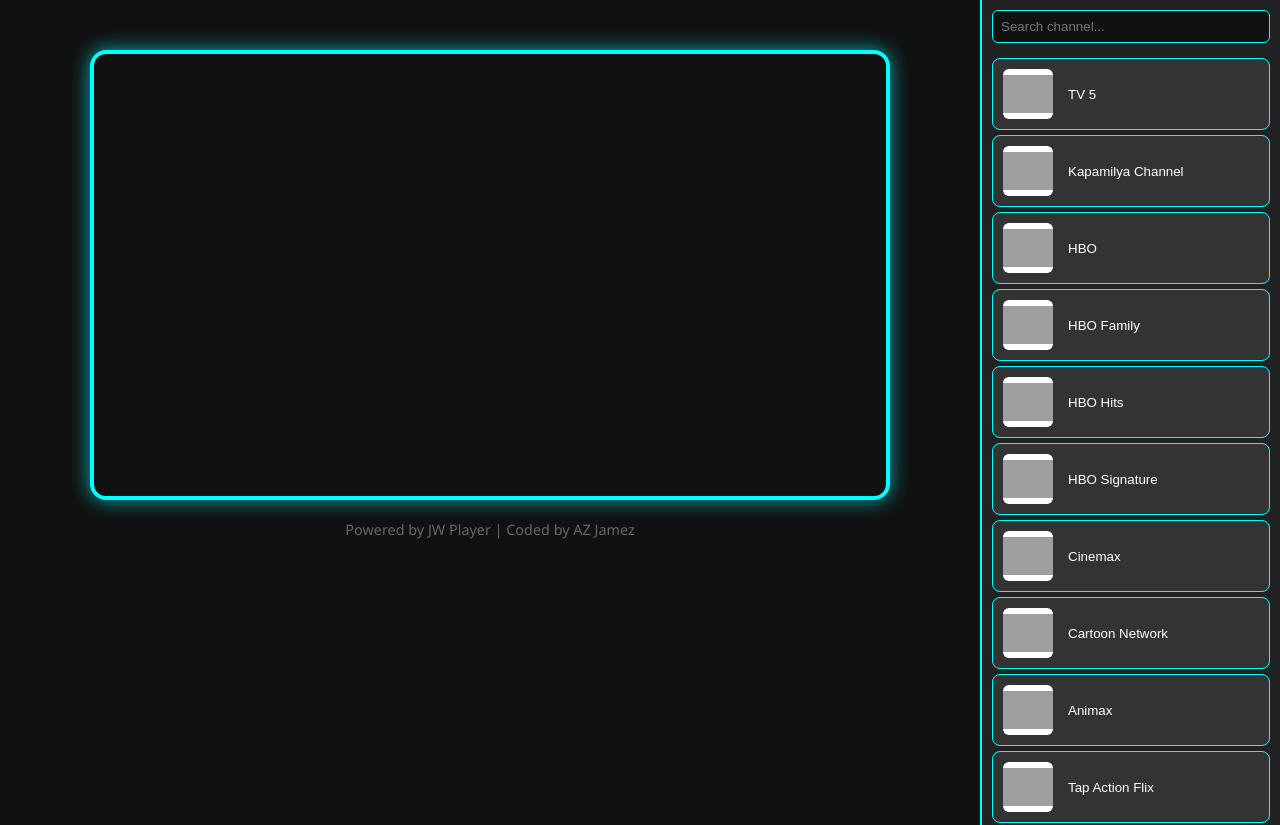
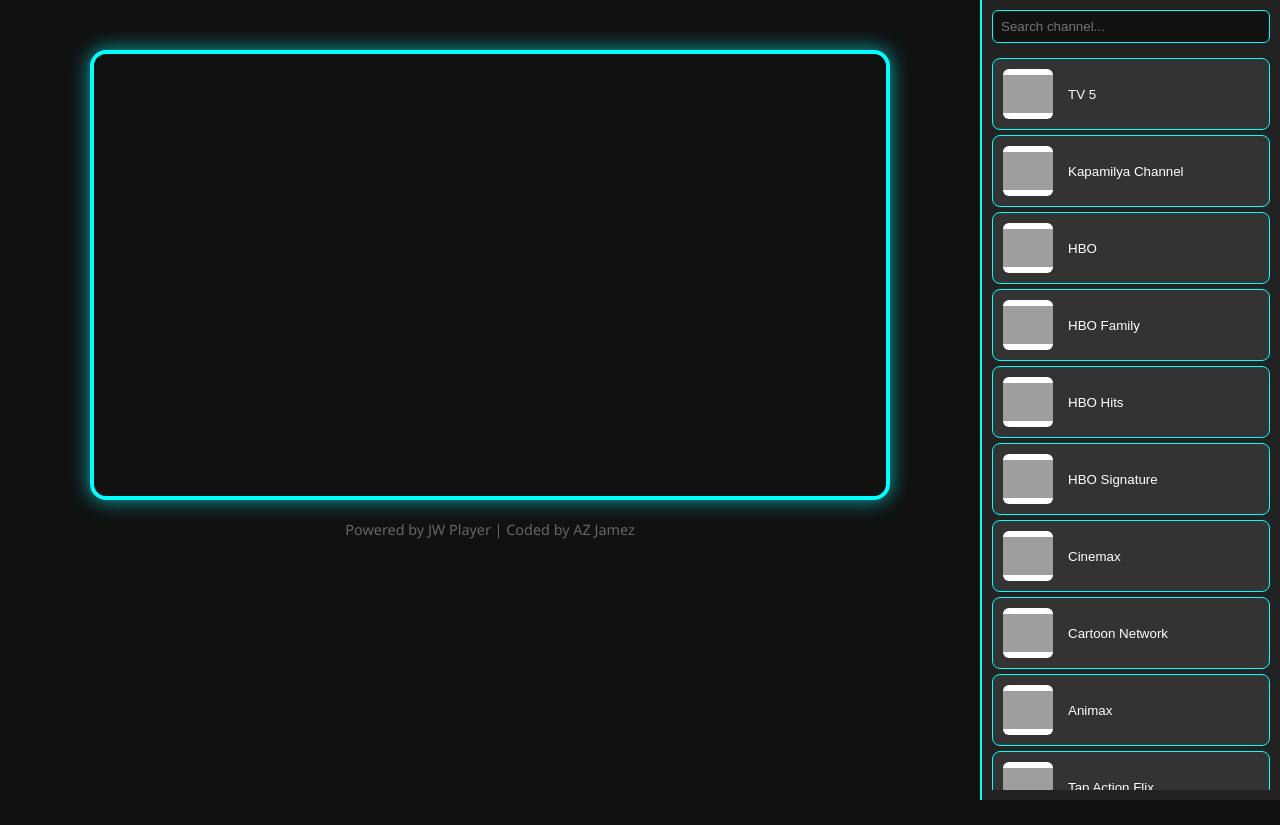
Before and after one commit to zunlocked22/azjems, a plain HTML site: page index.html in a window 1280 px wide. Shown: the top 825 px of the page. After the commit the page ends 800 px from the top, so only its background shows below. Drawn offline with Linux system fonts and the light colour scheme; grey boxes are pictures that could not be loaded; a script that the page names is missing.

Commit message:
Update index.html

```diff
--- a/index.html
+++ b/index.html
@@ -2,7 +2,7 @@
 <html lang="en">
 <head>
   <meta charset="UTF-8">
-  <title>PlayZ UI TV</title>
+  <title>PlayZ ResponsiveTV</title>
    <meta name="viewport" content="width=device-width, initial-scale=1.0">
 
   <script src="https://ssl.p.jwpcdn.com/player/v/8.36.6/jwplayer.js"></script>
@@ -21,7 +21,7 @@
       flex-direction: row;
       flex-wrap: wrap;
       height: 100vh;
-      overflow: hidden;
+      overflow: auto;
     }
 
     .main {
@@ -61,8 +61,9 @@
       display: flex;
       flex-direction: column;
       padding: 10px;
-      overflow-y: auto;
+      max-height: 100vh;
     }
+
 
     .sidebar input {
       padding: 8px;
@@ -74,9 +75,10 @@
     }
 
     .channel-list {
-      flex: 1;
       overflow-y: auto;
+      flex-grow: 1;
     }
+
 
     .channel-button {
       width: 100%;
@@ -111,6 +113,15 @@
       background: #00ffffaa;
       border-radius: 4px;
     }
+
+    .channel-list::-webkit-scrollbar {
+      width: 6px;
+    }
+    .channel-list::-webkit-scrollbar-thumb {
+      background: #00ffffaa;
+      border-radius: 4px;
+    }
+
 
 
     /* ✅ Responsive for phones */
```
